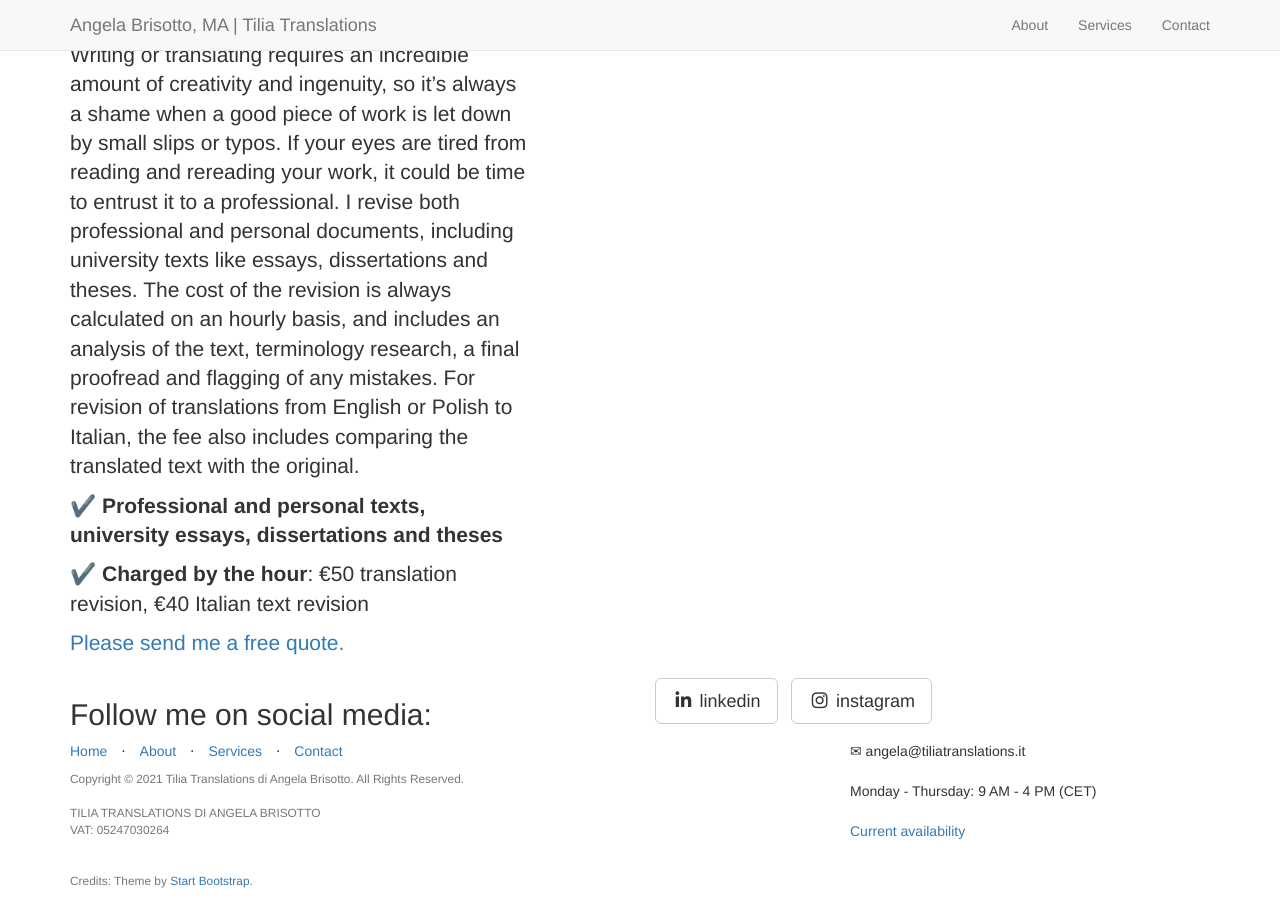
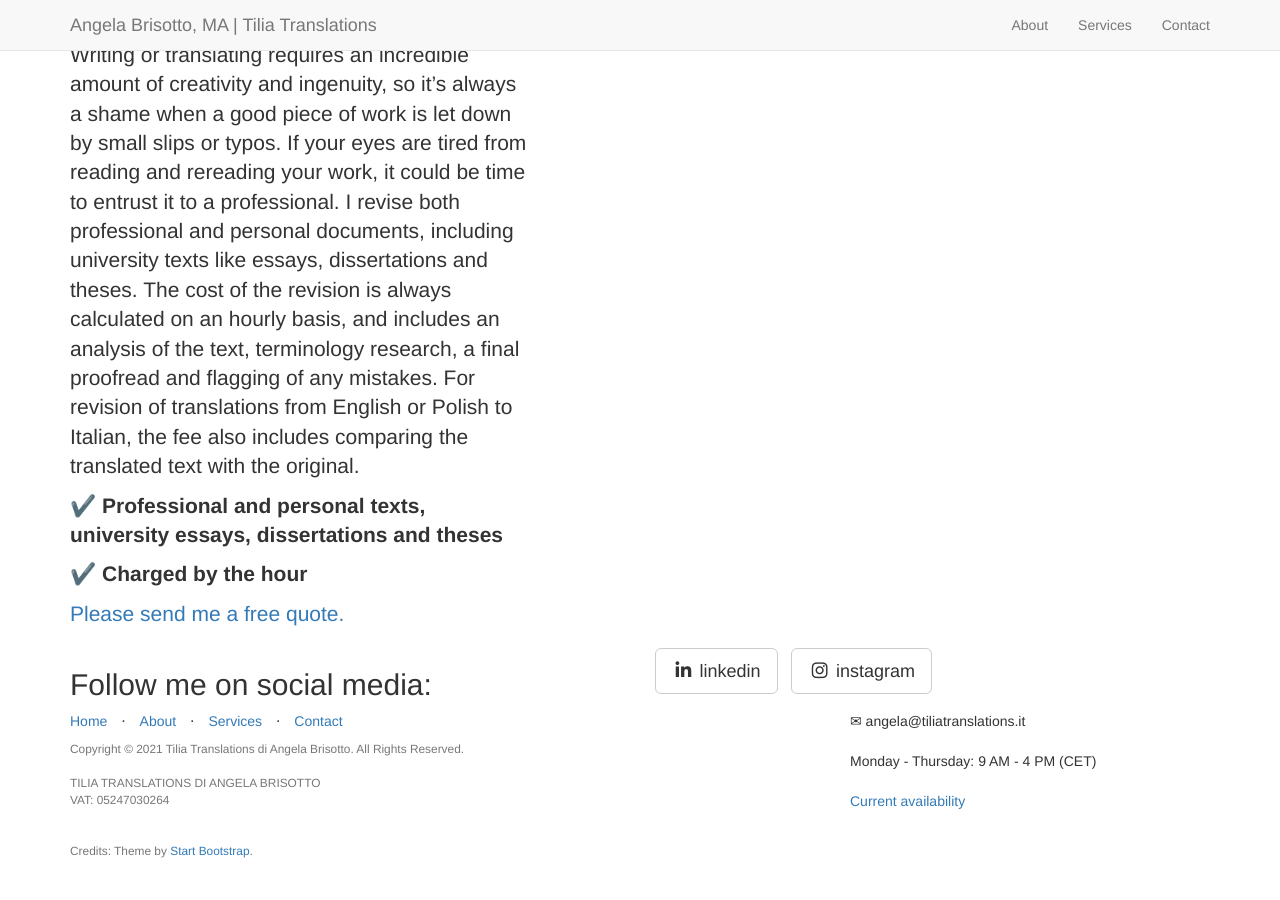
Before and after one commit to angelatiliatranslations/englishversion, a Jekyll site: the page built from _posts/2014-09-23-services-3.markdown, in a window 1280 px wide and 900 px high, scrolled down 3103 px. Built offline with Jekyll 4.4.1, drawn with Linux system fonts in a browser that asks for light colours; nearby versions of some CDN libraries; library files that are not in the unit come from our copies; after the commit the page ends 3973 px from its top, so only the background shows below that.

Commit message:
Update 2014-09-23-services-3.markdown

```diff
--- a/_posts/2014-09-23-services-3.markdown
+++ b/_posts/2014-09-23-services-3.markdown
@@ -12,6 +12,6 @@ Writing or translating requires an incredible amount of creativity and ingenuity
 <strong>✔️ Professional and personal texts, university essays, dissertations and theses</strong>
 </p>
 <p>
-<strong>✔️ Charged by the hour</strong>: €50 translation revision, €40 Italian text revision
+<strong>✔️ Charged by the hour</strong>
 </p>
 <a href="mailto:angela@tiliatranslations.it">Please send me a free quote.</a>
```
